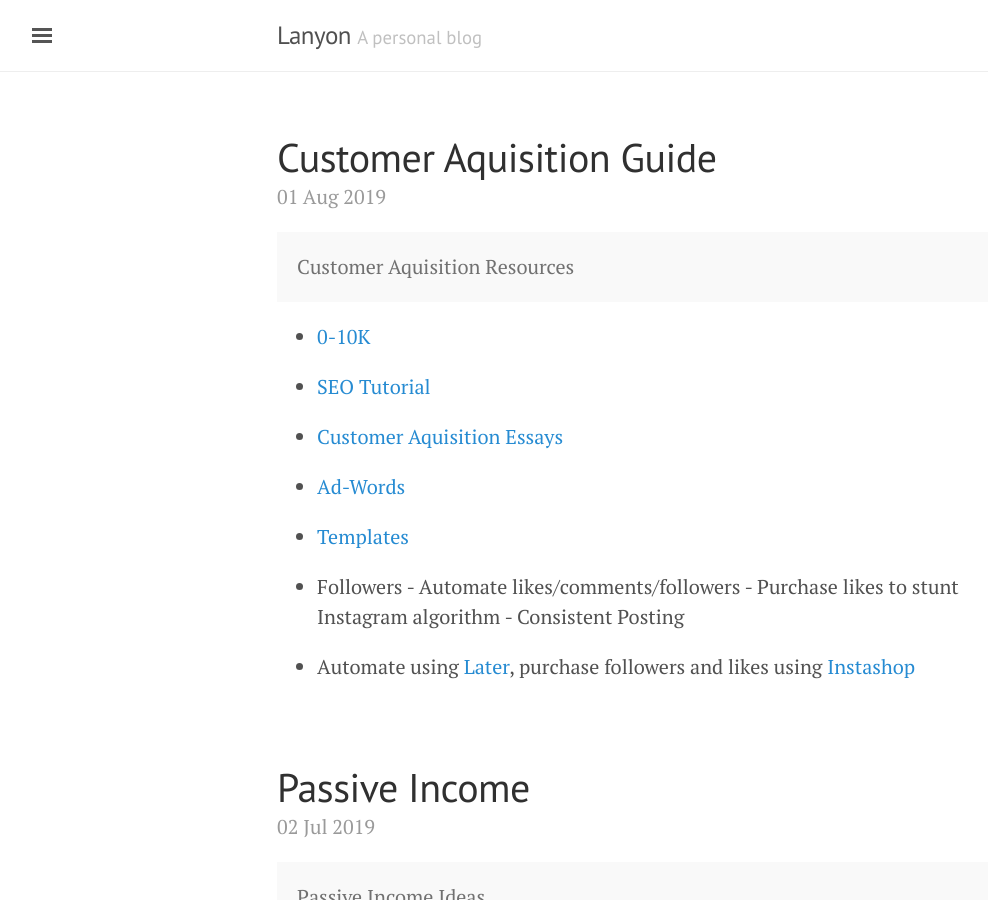
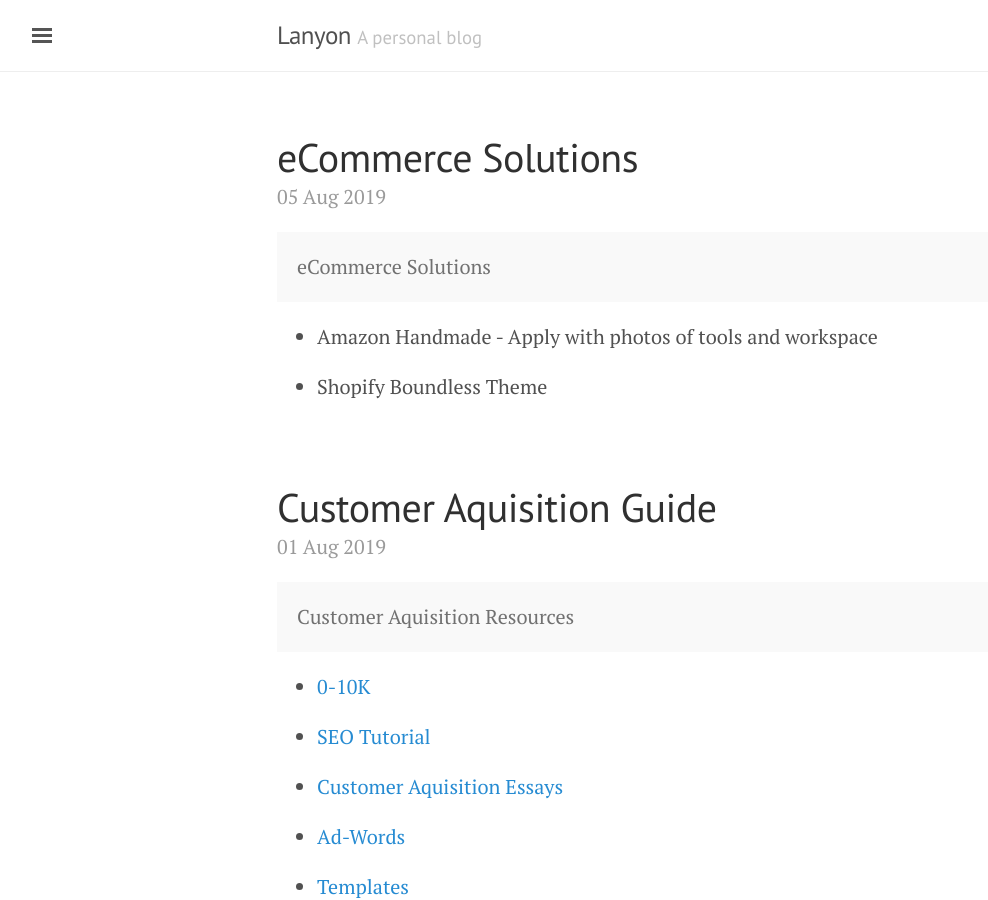
Before and after one commit to mingyao6/mingyao6.github.io, a Jekyll site: the page built from index.html, in a window 1280 px wide and 900 px high. Shown: the whole window, without its empty margins (3-991 px from the left). Built offline with Jekyll 4.4.1, drawn with Linux system fonts in a browser that asks for light colours; the list of posts is cut into pages by our own code; some of the changed text lies outside the part shown.

Commit message:
new posts

```diff
--- /dev/null
+++ b/_posts/2019-08-05-ecommerce.md
@@ -0,0 +1,12 @@
+---
+layout: post
+title: eCommerce Solutions
+---
+
+<div class="message">
+  eCommerce Solutions
+</div>
+
+* Amazon Handmade - Apply with photos of tools and workspace
+
+* Shopify Boundless Theme
```
Also changed, not shown: _posts/2019-07-01-dropshipping-guide.md (+4 -0 lines), index.html (line endings or trailing spaces).
